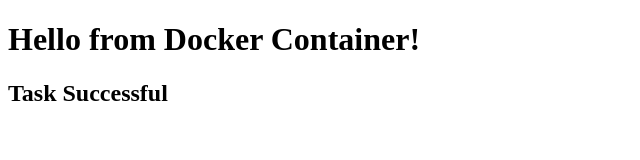
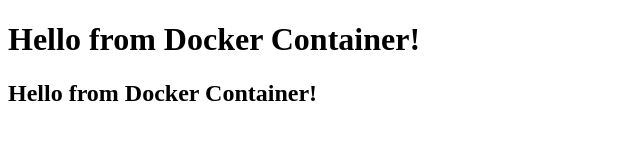
Before and after one commit to Satyajitp2509/web_app, a plain HTML site: page index.html in a window 1280 px wide. Shown: the whole page, without its empty margins (0-640 px from the left). Drawn offline with Linux system fonts and the light colour scheme.

Commit message:
Update index.html

```diff
--- a/index.html
+++ b/index.html
@@ -5,6 +5,6 @@
   </head>
   <body>
     <h1>Hello from Docker Container!</h1>
-    <h2>Task Successful</h2>
+    <h2>Hello from Docker Container!</h2>
   </body>
 </html>
```
